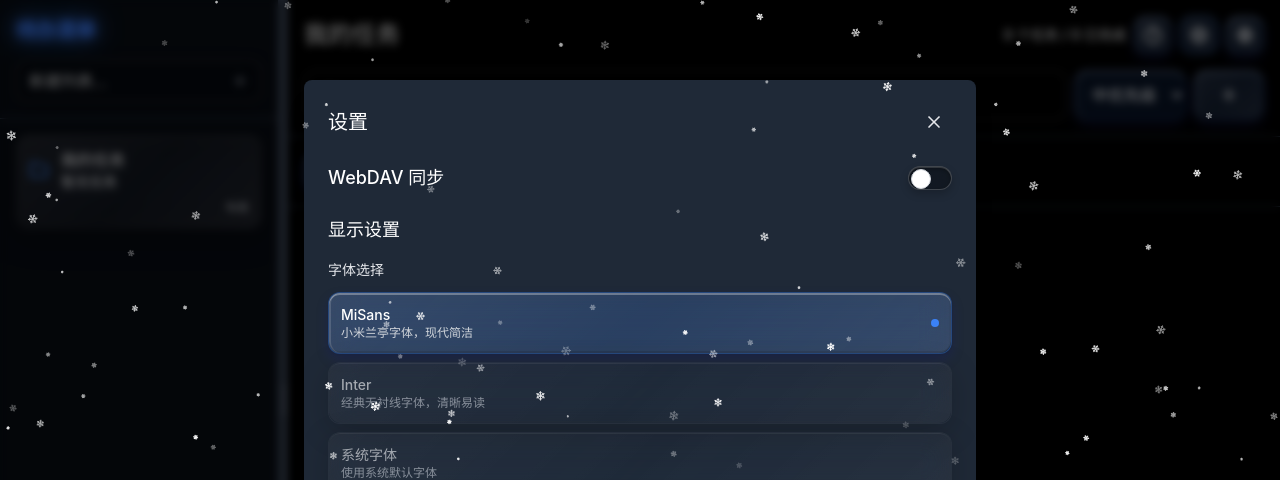
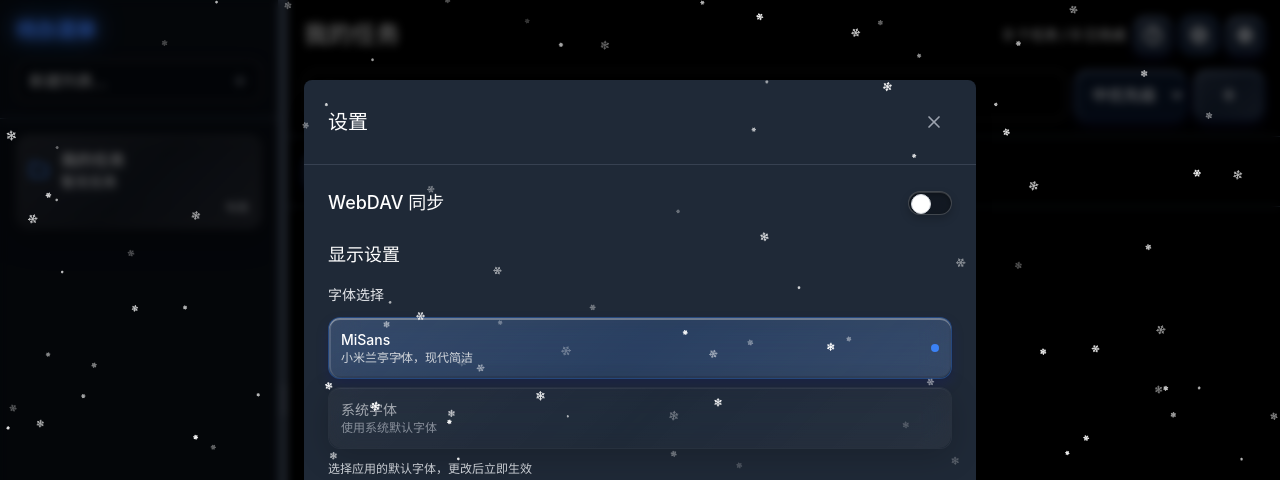
Before and after one commit to dolbyw/todo_list, a Vue app: page / in a window 1280 px wide. Both pictures are taken after a click on the button 1199 px from the left and 35 px from the top of the page. Shown: the top 480 px of the page. Built offline with nearby package versions, Linux system fonts and the light colour scheme; a web font is replaced by a local one.

Commit message:
优化设置界面：移除Inter字体选项，固定底部按钮

```diff
--- a/src/components/SettingsPanel.vue
+++ b/src/components/SettingsPanel.vue
@@ -1,17 +1,18 @@
 <template>
-  <div class="space-y-6">
-    <!-- 头部 -->
-    <div class="flex items-center justify-between">
-      <h2 class="text-xl font-semibold text-white">
-        设置
-      </h2>
+  <div class="h-full flex flex-col">
+    <!-- 标题 -->
+    <div class="flex items-center justify-between p-6 border-b border-gray-200 dark:border-gray-700">
+      <h2 class="text-xl font-bold text-gray-900 dark:text-white">设置</h2>
       <button
-        @click="emit('close')"
-        class="p-2 text-gray-200 hover:text-white rounded-lg hover:bg-gray-100 dark:hover:bg-gray-800 transition-colors"
+        @click="$emit('close')"
+        class="p-2 text-gray-500 hover:text-gray-700 dark:text-gray-400 dark:hover:text-gray-200 rounded-lg hover:bg-gray-100 dark:hover:bg-gray-700 transition-colors"
       >
         <X class="w-5 h-5" />
       </button>
     </div>
+
+    <!-- 设置内容区域 -->
+    <div class="flex-1 overflow-y-auto p-6 space-y-6">
 
     <!-- WebDAV设置 -->
     <div class="space-y-4">
@@ -209,22 +210,6 @@
       </div>
     </div>
 
-    <!-- 保存按钮 -->
-    <div class="flex justify-end gap-3 pt-4 border-t border-gray-200 dark:border-gray-700">
-      <button
-        @click="emit('close')"
-        class="liquid-glass liquid-button px-4 py-2 text-gray-700 dark:text-gray-300 rounded-lg transition-colors"
-      >
-        取消
-      </button>
-      <button
-        @click="saveSettings"
-        class="liquid-glass liquid-button px-4 py-2 text-white rounded-lg transition-colors"
-      >
-        保存设置
-      </button>
-    </div>
-
       <!-- 隐藏的文件输入 -->
       <input
         ref="fileInput"
@@ -233,6 +218,26 @@
         class="hidden"
         @change="handleFileImport"
       />
+    </div>
+
+    <!-- 保存按钮区域 -->
+    <div class="p-6 bg-white/80 dark:bg-gray-800/80 backdrop-blur-sm border-t border-gray-200 dark:border-gray-700">
+      <div class="flex gap-3">
+        <button
+          @click="$emit('close')"
+          class="flex-1 px-4 py-2 text-gray-700 dark:text-gray-300 bg-gray-100 dark:bg-gray-700 rounded-lg hover:bg-gray-200 dark:hover:bg-gray-600 transition-colors"
+        >
+          取消
+        </button>
+        <button
+          @click="saveSettings"
+          :disabled="isSaving"
+          class="flex-1 px-4 py-2 bg-blue-600 text-white rounded-lg hover:bg-blue-700 disabled:opacity-50 disabled:cursor-not-allowed transition-colors"
+        >
+          {{ isSaving ? '保存中...' : '保存设置' }}
+        </button>
+      </div>
+    </div>
   </div>
 </template>
 
@@ -279,6 +284,7 @@ watch(
 const isTestingConnection = ref(false)
 const connectionTestResult = ref<boolean | null>(null)
 const fileInput = ref<HTMLInputElement>()
+const isSaving = ref(false)
 
 // 计算属性
 const canTestConnection = computed(() => {
@@ -339,11 +345,14 @@ const saveSettings = async () => {
   }
 
   try {
+    isSaving.value = true
     await updateSettings(settingsToSave)
     emit('close')
   } catch (error) {
     console.error('Save settings failed:', error)
     toast.error('保存设置失败，请重试')
+  } finally {
+    isSaving.value = false
   }
 }
 
--- a/src/components/TaskList.vue
+++ b/src/components/TaskList.vue
@@ -47,8 +47,8 @@
           @click="showSettings = false"
         ></div>
         <!-- 设置面板容器 -->
-        <div class="relative bg-white dark:bg-gray-800 rounded-lg shadow-xl max-w-2xl w-full mx-4 max-h-[80vh] overflow-y-auto">
-          <div class="p-6">
+        <div class="relative bg-white dark:bg-gray-800 rounded-lg shadow-xl max-w-2xl w-full mx-4 max-h-[80vh] overflow-hidden">
+          <div class="h-full">
             <SettingsPanel @close="showSettings = false" />
           </div>
         </div>
--- a/src/composables/useFontManager.ts
+++ b/src/composables/useFontManager.ts
@@ -13,11 +13,6 @@ export function useFontManager() {
       value: 'MiSans' as FontFamily,
       label: 'MiSans',
       description: '小米兰亭字体，现代简洁'
-    },
-    {
-      value: 'Inter' as FontFamily,
-      label: 'Inter',
-      description: '经典无衬线字体，清晰易读'
     },
     {
       value: 'System' as FontFamily,
```
Lines whose indentation alone changed are shown as unchanged.
